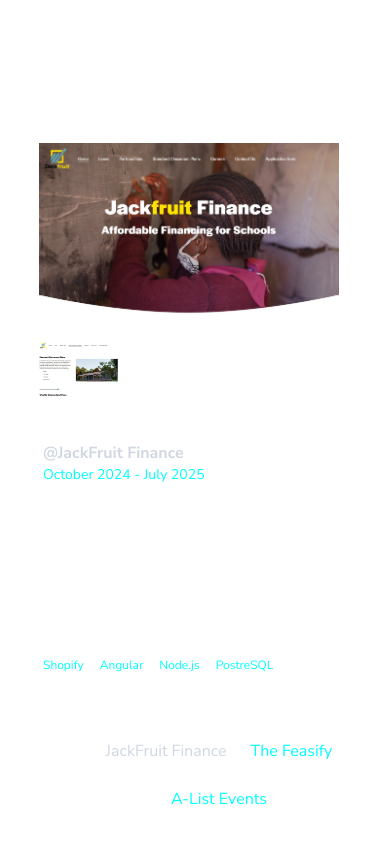
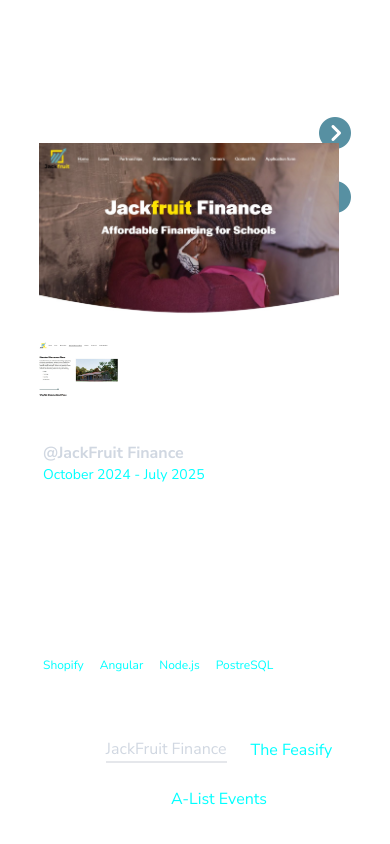
Before and after one commit to BuckanianCodes/Portfolio, an Angular app: page /experience in a window 390 px wide. Shown: the top 844 px of the page. Built offline with nearby package versions, Linux system fonts and the light colour scheme.

Commit message:
Experience styling

```diff
--- a/src/app/pages/experience/experience.component.html
+++ b/src/app/pages/experience/experience.component.html
@@ -5,7 +5,10 @@
       Work Experience
     </h1>
   </div>
-
+    <div class="absolute right-0 md:hidden flex items-center text-[#5790a2] flex-col gap-8  top-0 mt-[30%] mr-[20%]">
+        <i class="fa-solid fa-2x fa-circle-chevron-right"></i>
+        <i class="fa-solid fa-2x fa-circle-chevron-left"></i>
+    </div>
 <div
   class="absolute w-full bottom-0 left-0 pl-12 md:pl-0  ml-[50%] transform -translate-x-[60%]  mb-[5%] md:mb-[20px] lg:mb-[20px]  autoshow">
     <ul class="flex items-center flex-wrap  gap-6 justify-center ">
@@ -13,7 +16,7 @@
         <button
           (click)="handleClick(exp.index)"
           [ngClass]="{
-            'text-[#d0d7e1] md:border-b-2': selectedIndex === exp.index,
+            'text-[#d0d7e1] border-b-2': selectedIndex === exp.index,
             'text-[#0fff]': selectedIndex !== exp.index
           }"
           class="cursor-pointer flex flex-wrap items-center gap-2">
```
